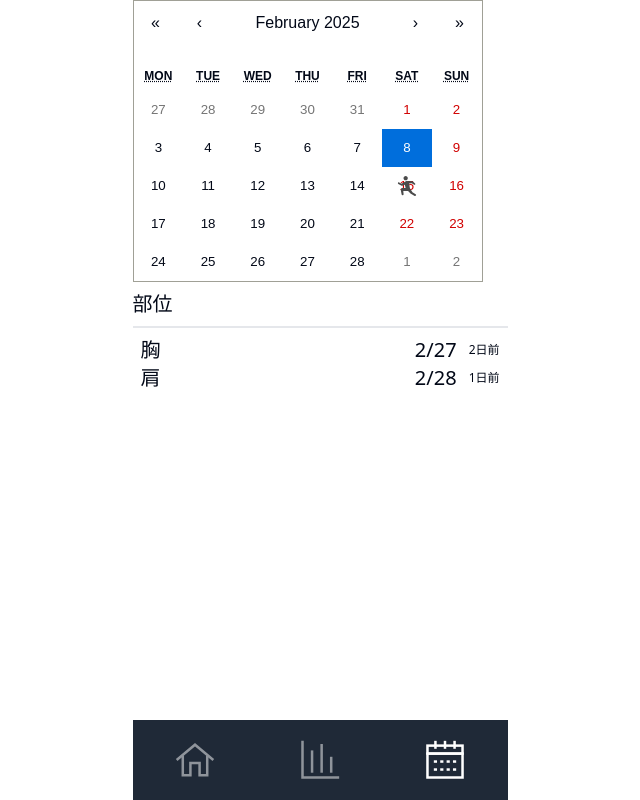
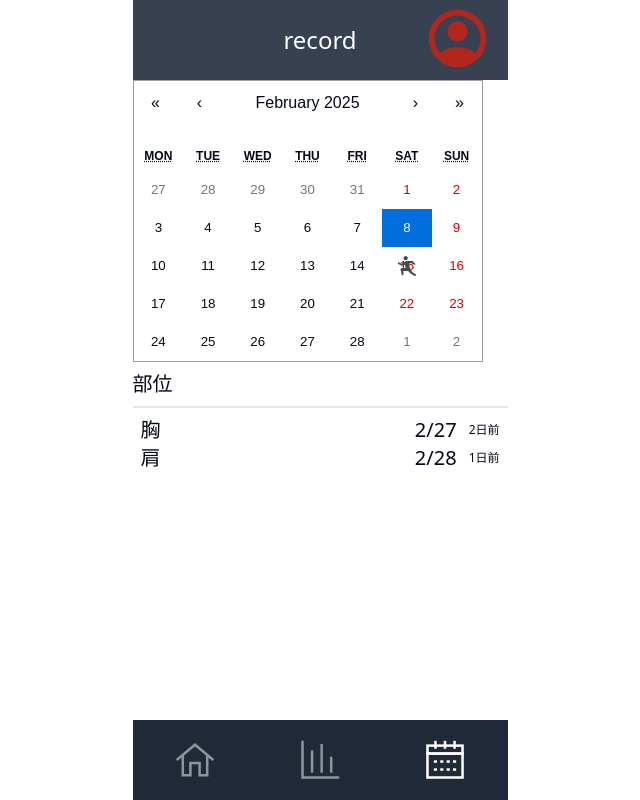
Before and after one commit to atmaxstar/tj-teamb, a React (Vite) app: page / in a window 1280 px wide. Shown: the whole page, without its empty margins (320-960 px from the left). Built offline with nearby package versions, Linux system fonts and the light colour scheme.

Commit message:
add：Headerを追加

```diff
--- a/src/App.tsx
+++ b/src/App.tsx
@@ -5,6 +5,7 @@ import CalorieWeightChart from './CaloriesWeightChart'
 import Record from './Record'
 import Footer from './Footer'
 import Mypage from "./Mypage";
+import Header from './Header'
 
 export type Page = "home"|"dashboard"|"record"|"mypage"
 
@@ -14,6 +15,7 @@ function App() {
   return (
     <div className='w-full flex justify-center pb-20'>
       <div className='w-[375px]'>
+        <Header page={page} />
         {page === "home" && <Home/>}
         {page === "record" && <Record/>}
         {page === "dashboard" && <CalorieWeightChart/>}
--- /dev/null
+++ b/src/Header/index.tsx
@@ -0,0 +1,20 @@
+import React from 'react'
+import account from './account_circle.svg';
+import { Page } from '../App';
+
+interface Props {
+    page: Page;
+}
+
+const Header = ({page}: Props) => {
+  return (
+    <div className='bg-gray-700 py-6 w-full relative'>
+      <h1 className='text-2xl text-center text-white'>{page}</h1>
+      <button className="absolute right-4 top-1">
+      <img src={account} alt='account'/>
+      </button>
+    </div>
+  )
+}
+
+export default Header
--- a/src/Home/ViewProfile.tsx
+++ b/src/Home/ViewProfile.tsx
@@ -37,7 +37,7 @@ const ViewProfile: React.FC<ViewProfileProps> = ({ profileData, onEdit }) => {
         <h3 className="text-xl font-bold text-center">記録</h3>
         <button
           onClick={onEdit}
-          className="flex text-xl items-center absolute right-10 top-0 mt-2"
+          className="flex text-lg items-center absolute right-10 top-2 mt-2"
         >
           <span className="font-bold mr-1">編集する</span>
           <FaPencilAlt size={20} />
```
Also changed, not shown: src/Header/account_circle.svg (added).
